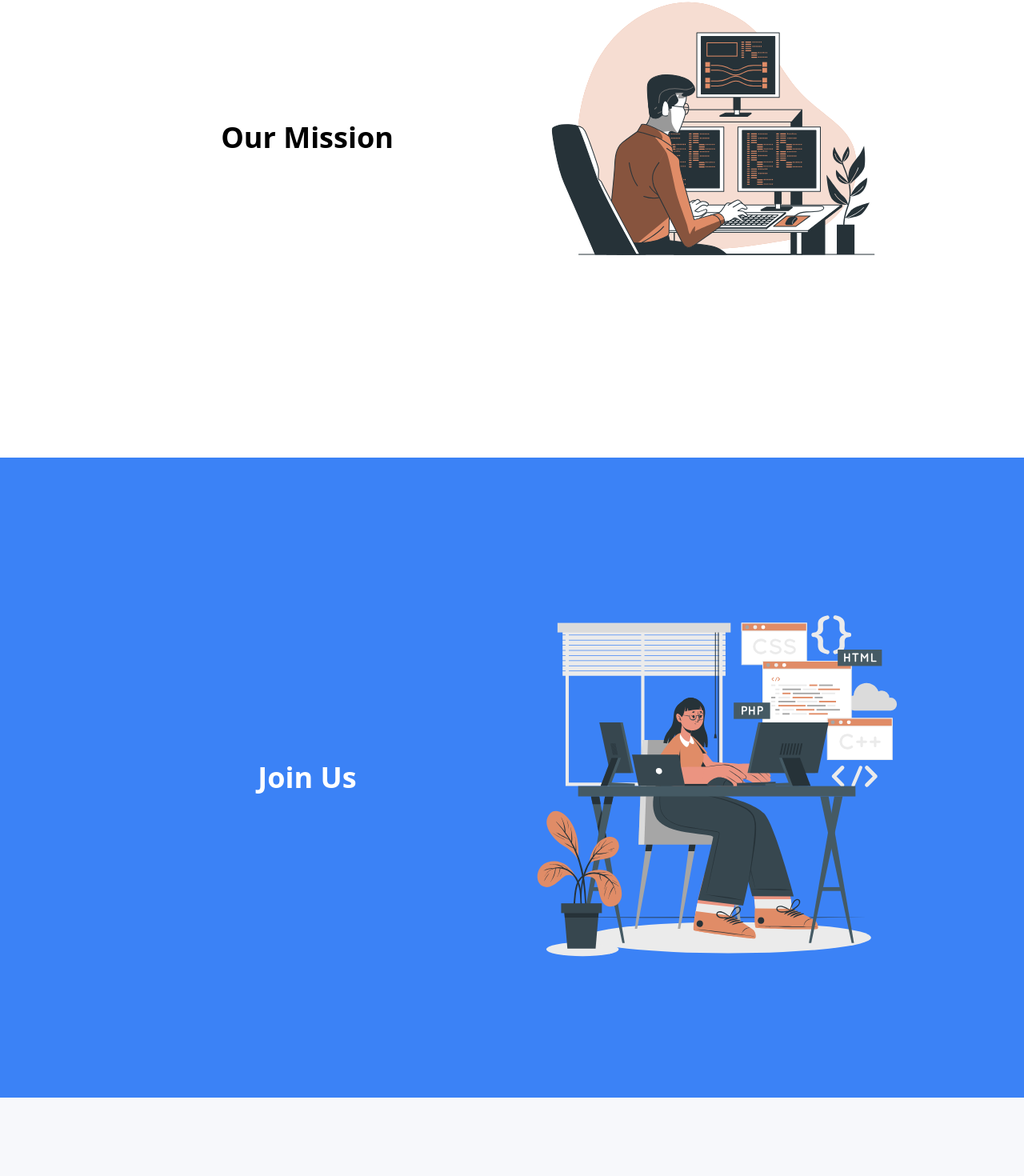
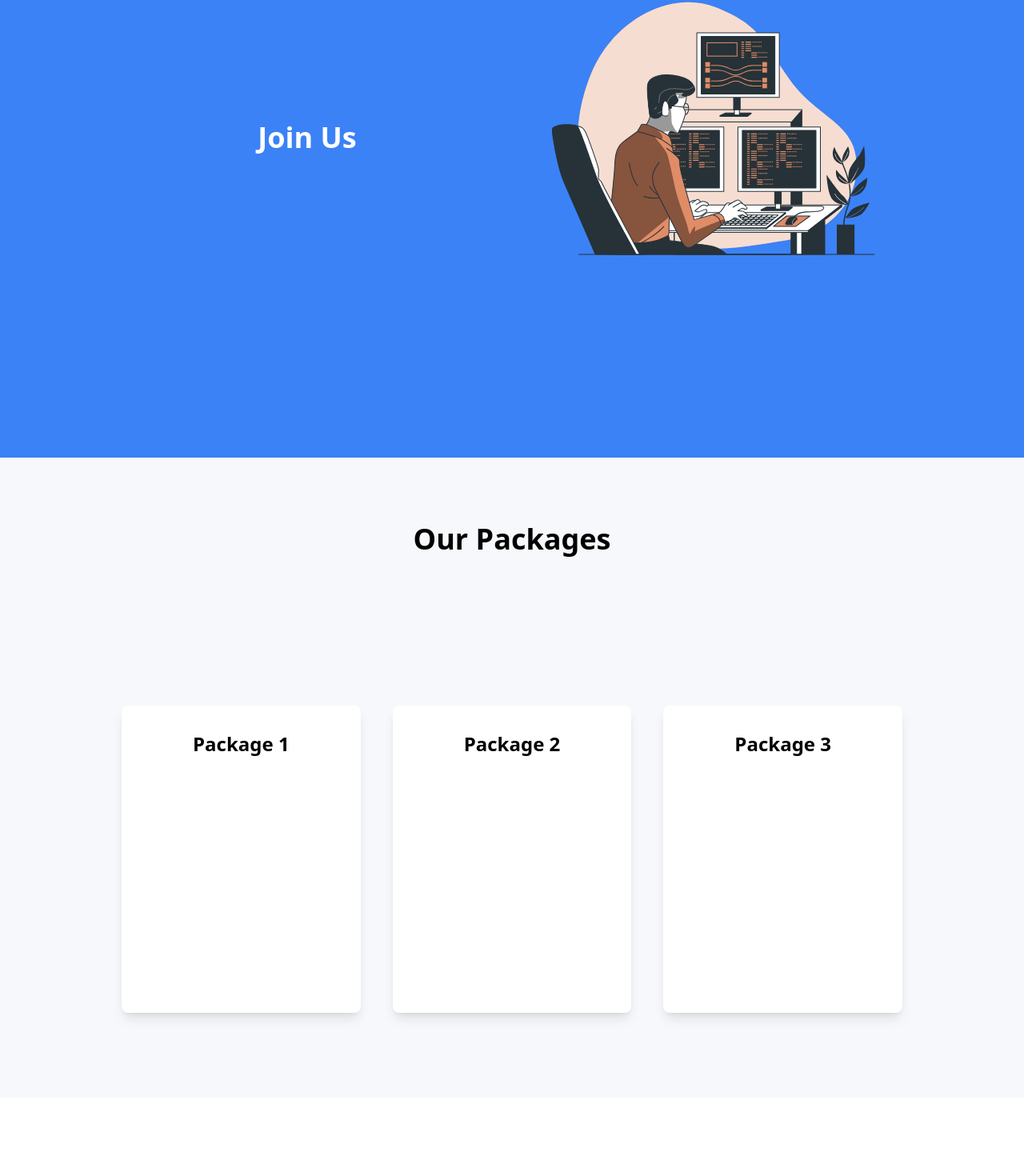
Before and after one commit to Sudila-Jayasekara/codezyra, a React (Vite) app in the folder frontend/: page / in a window 1280 px wide. Shown: the part 1092-2562 px from the top of the page at 80% size. Before the commit the page ends 2464 px from the top, so only its background shows below. Built offline with nearby package versions, Linux system fonts and the light colour scheme.

Commit message:
Update HomePage.jsx

```diff
--- a/frontend/src/pages/HomePage.jsx
+++ b/frontend/src/pages/HomePage.jsx
@@ -14,33 +14,49 @@ const HomePage = () => {
     <div className="mt-10 pt-6 max-w-screen-2xl mx-auto">
 
       <Container bgColor="bg-backgroundLightGray">
-        <div className="flex-1 flex justify-center items-end md:items-center">
+        <div className="flex-1 flex justify-around items-end md:items-center">
           <h1 className="text-4xl font-bold text-black">About CodeZyra</h1>
         </div>
-        <div className="flex-1 flex items-center justify-center">
+        <div className="flex-1 flex justify-around items-end md:items-center">
           <img src={amico} alt="amico" className="w-full max-w-md md:max-w-lg" />
         </div>
       </Container>
 
-
-      <Container bgColor="bg-white">
-        <div className="flex-1 flex justify-center items-end md:items-center ">
-          <h1 className="text-4xl font-bold text-black">Our Mission</h1>
+      <Container bgColor="bg-blue-500">
+        <div className="flex-1 flex justify-around items-end md:items-center ">
+          <h1 className="text-4xl font-bold text-white">Join Us</h1>
         </div>
-        <div className="flex-1 flex justify-center items-center">
+        <div className="flex-1 flex justify-around items-end md:items-center">
           <img src={bro} alt="bro" className="w-full max-w-md md:max-w-lg" />
         </div>
       </Container>
+      <Container bgColor="bg-backgroundLightGray">
+  <div className="flex-1 flex flex-col  justify-around items-center">
+    <h1 className="text-4xl font-bold text-black">Our Packages</h1>
 
-      <Container bgColor="bg-blue-500">
-        <div className="flex-1 flex justify-center items-end md:items-center ">
-          <h1 className="text-4xl font-bold text-white">Join Us</h1>
+    <div className="w-full flex flex-col space-y-10 px-6 py-6 md:flex-row md:space-y-0 md:space-x-10 md:justify-around">
+      <div className="w-full flex justify-center p-8  md:w-1/3 h-96 rounded-lg shadow-lg bg-white ">
+      <h1 className='text-2xl font-bold'>Package 1</h1>
+      </div>
+      <div className="w-full flex justify-center p-8  md:w-1/3 h-96 rounded-lg shadow-lg bg-white ">
+      <h1 className='text-2xl font-bold'>Package 2</h1>
+      </div>
+      <div className="w-full flex justify-center p-8  md:w-1/3 h-96 rounded-lg shadow-lg bg-white ">
+      <h1 className='text-2xl font-bold'>Package 3</h1>
+      </div>
+    </div>
+  </div>
+</Container>
+
+
+      <Container bgColor="bg-white">
+        <div className="flex-1 flex justify-around items-end md:items-center">
+          <h1 className="text-4xl font-bold text-black">Contact Us</h1>
         </div>
-        <div className="flex-1 flex justify-center items-center">
-          <img src={cuate} alt="cuate" className="w-full max-w-md md:max-w-lg" />
+        <div className="flex-1 flex justify-around items-end md:items-center">
+          <img src={cuate} alt="amico" className="w-full max-w-md md:max-w-lg" />
         </div>
       </Container>
-
     </div>
   );
 };
```
